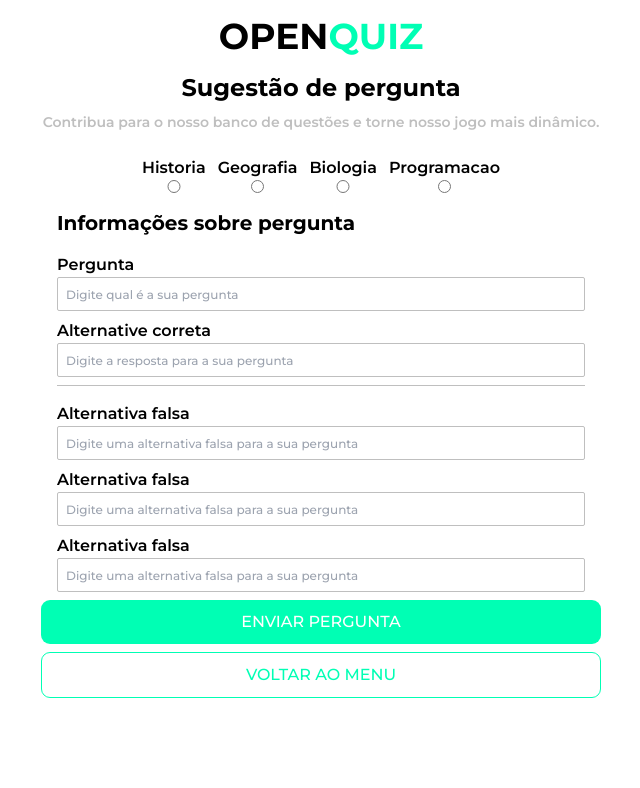
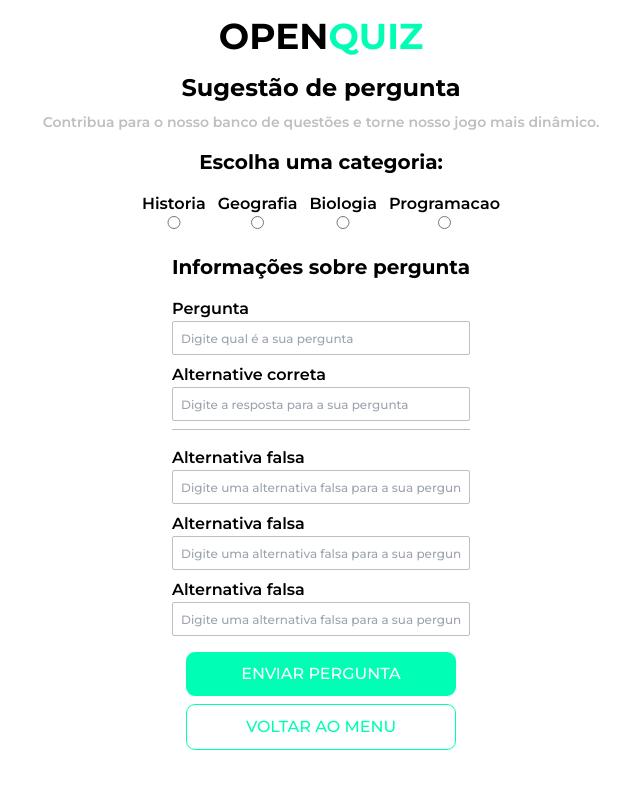
Before and after one commit to BielPimentaDev/openQuiz, a React (Vite) app: page /suggestion in a window 1280 px wide. Shown: the top 788 px of the page, without its empty margins (319-959 px from the left). Built offline with nearby package versions, Linux system fonts and the light colour scheme.

Commit message:
choose a category label

```diff
--- a/src/pages/Main/index.tsx
+++ b/src/pages/Main/index.tsx
@@ -14,10 +14,9 @@ import { shuffleArray } from '../../helpers/shuffleArray';
 export  function Main() {
   let navigate = useNavigate()
   const {userPoints, setUserPoints} = useContext(AppContext)
-  const {setQuestionsLength} = useContext(AppContext)
+  const {setQuestionsLength, questionsLength} = useContext(AppContext)
   const {category} = useContext(AppContext)
   const [isFlipped, setIsFlipped] = useState<boolean> (false)
-  const [ shuffledAlternatives, setShuffledAlternatives] = useState([])
   const [questions, setQuestions] = useState<any>([])
   const [isLoading, setIsLoading] = useState<boolean>(true)
   const [currentQuestionIndex, setCurrentQuestionIndex] = useState<number>(0)
@@ -31,13 +30,15 @@ export  function Main() {
 
     })))
     setIsLoading(false)
+    setQuestionsLength(Object.keys(questions).length)
+    console.log(questionsLength)
   }
 
-  const teste = [1,2,3,4,5]
-  console.log(shuffleArray(teste))
+
   useEffect(()=>{
-    setQuestionsLength(Object.keys(questions).length)
+
     getDatas()
+    console.log(questions)
 
   },[])
 
@@ -80,7 +81,7 @@ export  function Main() {
     </div>
        <div >
         <ul>
-         {currentQuestion.alternatives.map((alternative:any, index:any) =>{
+         {shuffleArray(currentQuestion.alternatives).map((alternative:any, index:any) =>{
           return (
             <li>
               <Alternative key={index} isFlipped={isFlipped} isTrue={alternative.isTrue} onClick={()=> alternativeClicked(alternative.isTrue)}>
--- a/src/pages/Suggestion.tsx
+++ b/src/pages/Suggestion.tsx
@@ -117,8 +117,9 @@ export default function Suggestion() {
       <h2 className='font-bold  text-2xl'>Sugestão de pergunta</h2>
       <p className='font-semibold text-grayLight text-sm '>Contribua para o nosso banco de questões e torne nosso jogo mais dinâmico.</p>
 
-    <form onSubmit={()=> console.log('first')}>
-      <div className='flex items-center justify-center gap-3 my-4'>
+    <form className='flex flex-col items-center'>
+        <h3 className='font-bold text-start px-4 text-xl pt-2'>Escolha uma categoria:</h3>
+      <div className='flex items-center justify-center gap-3 my-4 flex-wrap'>
         {
           categories.map((categorie, index) =>{
             return(
```
